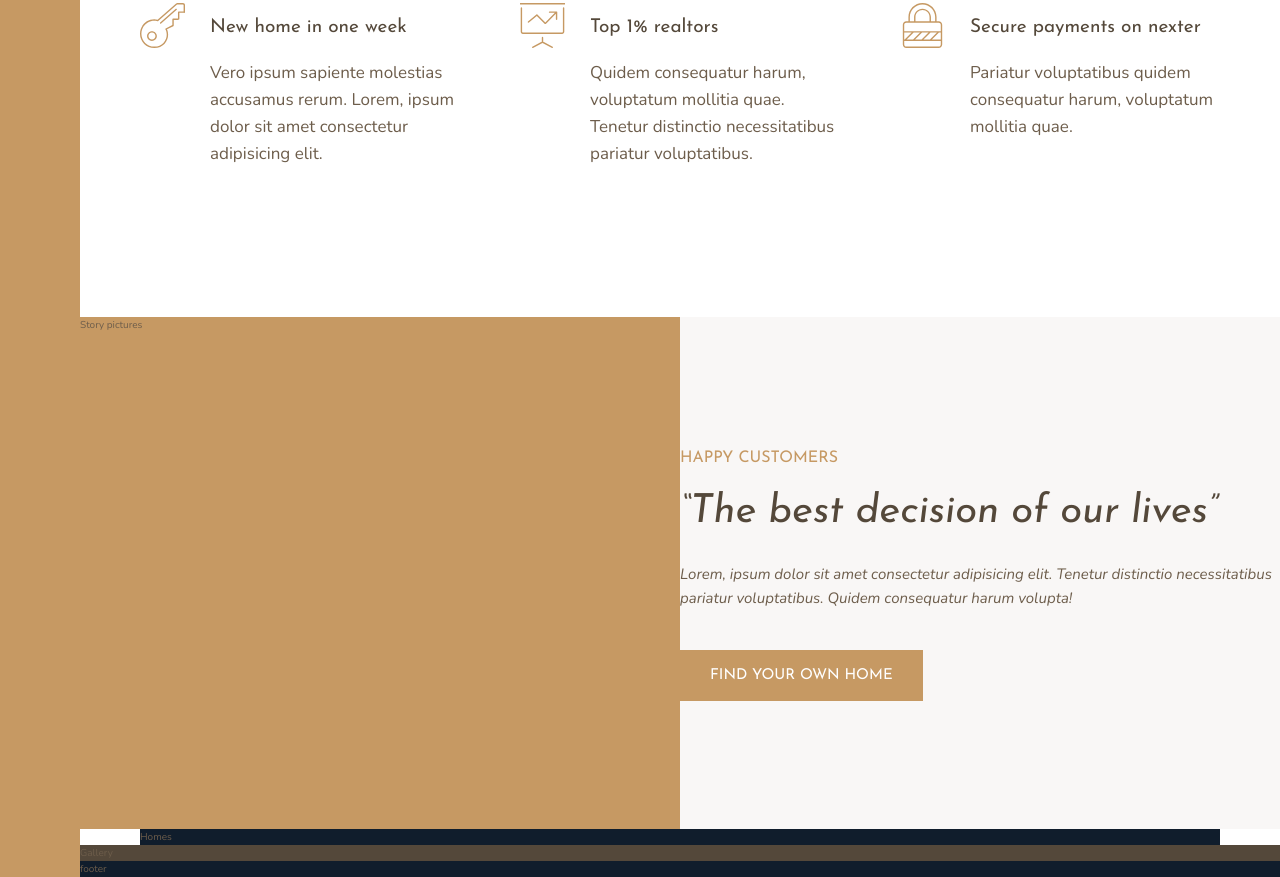
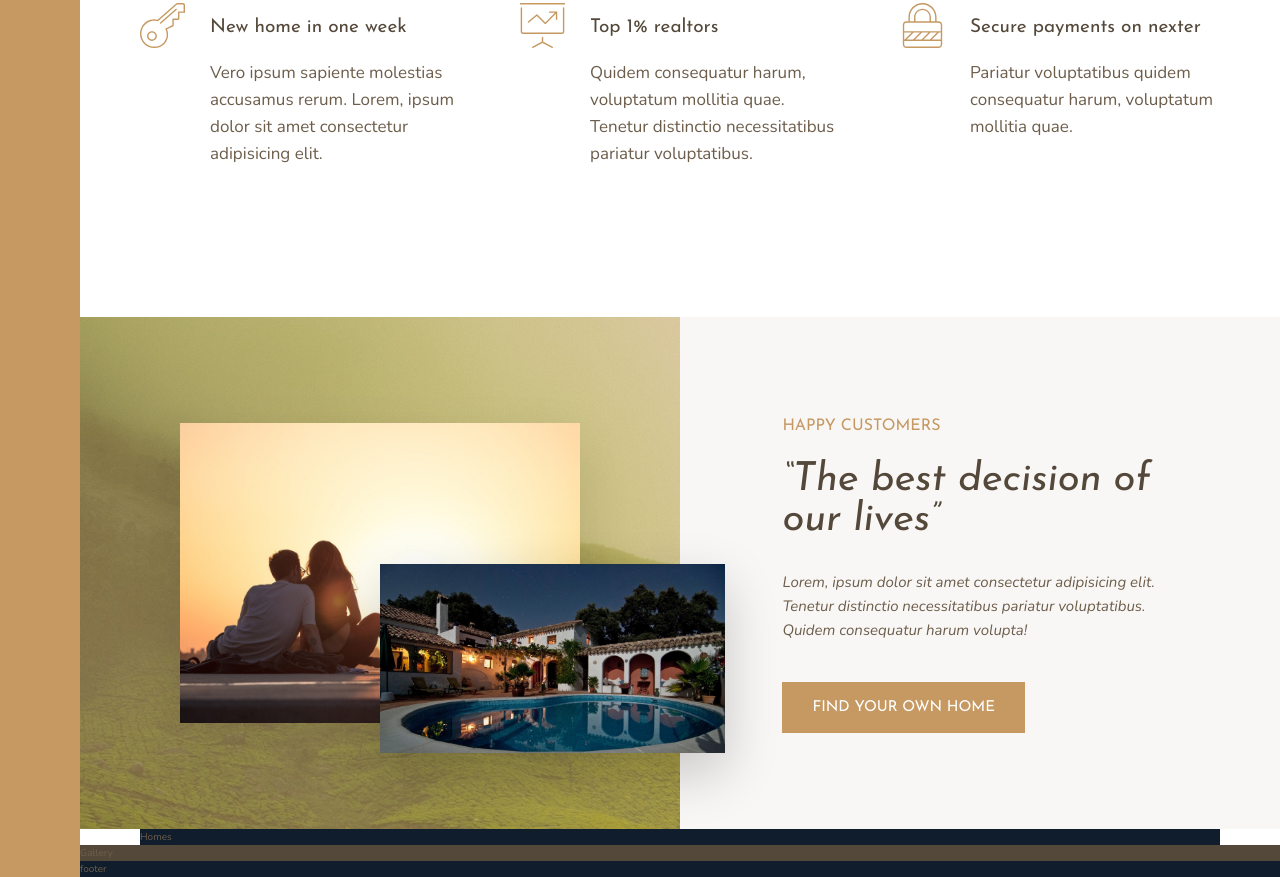
Before and after one commit to Ali-Tadayoni/Nexter, a website: page index.html in a window 1280 px wide. Shown: the part 991-1868 px from the top of the page. Drawn offline with nearby package versions, Linux system fonts and the light colour scheme.

Commit message:
make the story pictures section

```diff
--- a/index.html
+++ b/index.html
@@ -79,7 +79,10 @@
         </p>
       </div>
     </section>
-    <div class="story__pictures">Story pictures</div>
+    <div class="story__pictures">
+      <img src="img/story-1.jpeg" alt="Couple with new house" class="story__img--1" />
+      <img src="img/story-2.jpeg" alt="New house" class="story__img--2" />
+    </div>
     <div class="story__content">
       <h3 class="heading-3 mb-sm">Happy Customers</h3>
       <h2 class="heading-2 heading-2--dark mb-md">&ldquo;The best decision of our lives&rdquo;</h2>
--- a/sass/_story.scss
+++ b/sass/_story.scss
@@ -2,10 +2,32 @@
   &__pictures {
     background-color: $color-primary;
     grid-column: full-start / col-end 4;
+    background-image: linear-gradient(rgba($color-primary, 0.5), rgba($color-primary, 0.5)),
+      url(../img/back.jpg);
+
+    display: grid;
+    grid-template-rows: repeat(6, 1fr);
+    grid-template-columns: repeat(6, 1fr);
+    align-items: center;
+  }
+
+  &__img--1 {
+    width: 100%;
+    grid-column: 2/6;
+    grid-row: 2/ 6;
+    box-shadow: 0 2rem 5rem rgba(#000, 0.1);
+  }
+  &__img--2 {
+    width: 115%;
+    grid-row: 4 / 6;
+    grid-column: 4 / 7;
+    z-index: 20;
+    box-shadow: 0 2rem 5rem rgba(#000, 0.2);
   }
   &__content {
     background-color: $color-grey-light-1;
     grid-column: col-start 5 / full-end;
+    padding: 6rem 8vw;
 
     display: flex;
     flex-direction: column;
```
Also changed, not shown: css/style.css.
